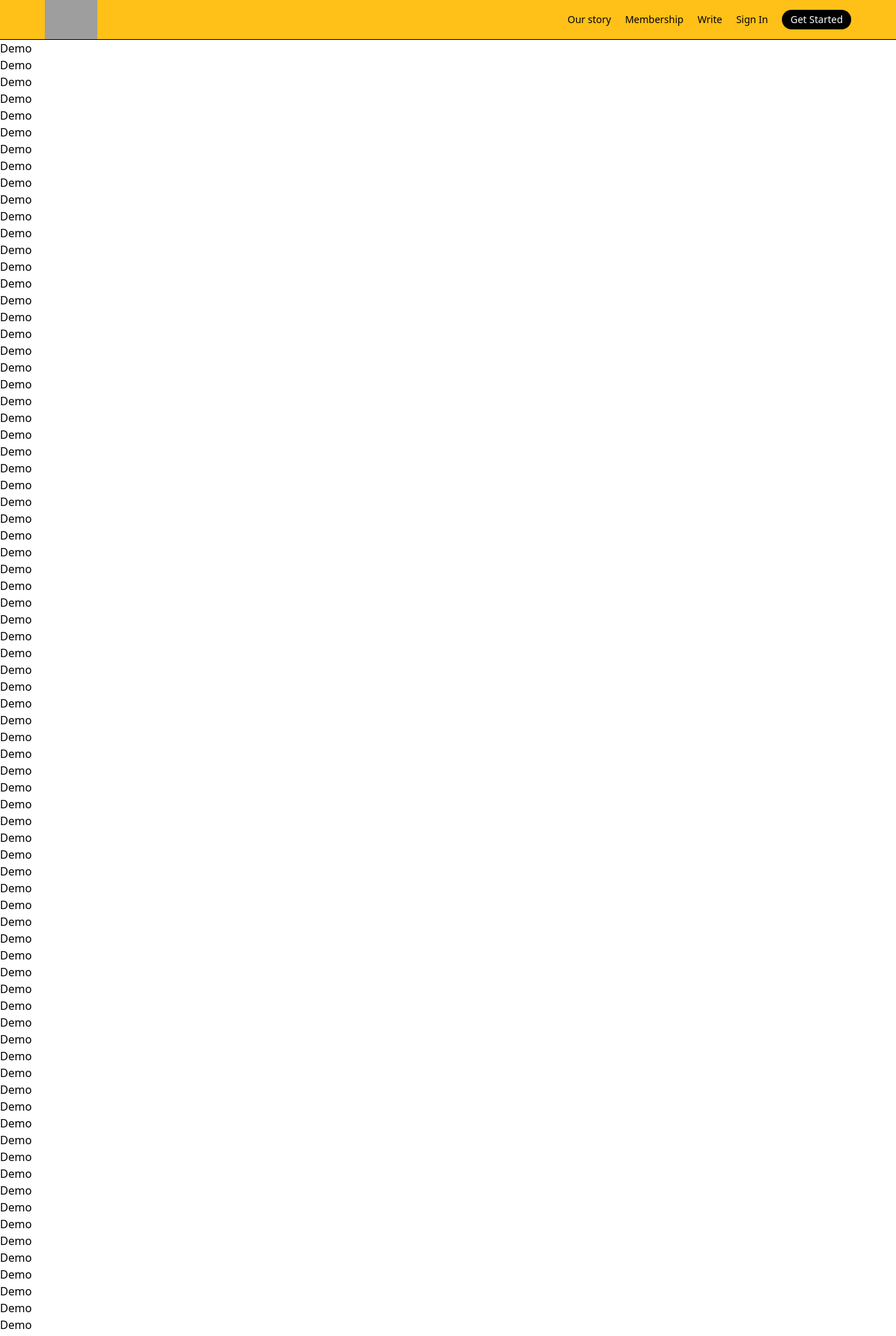
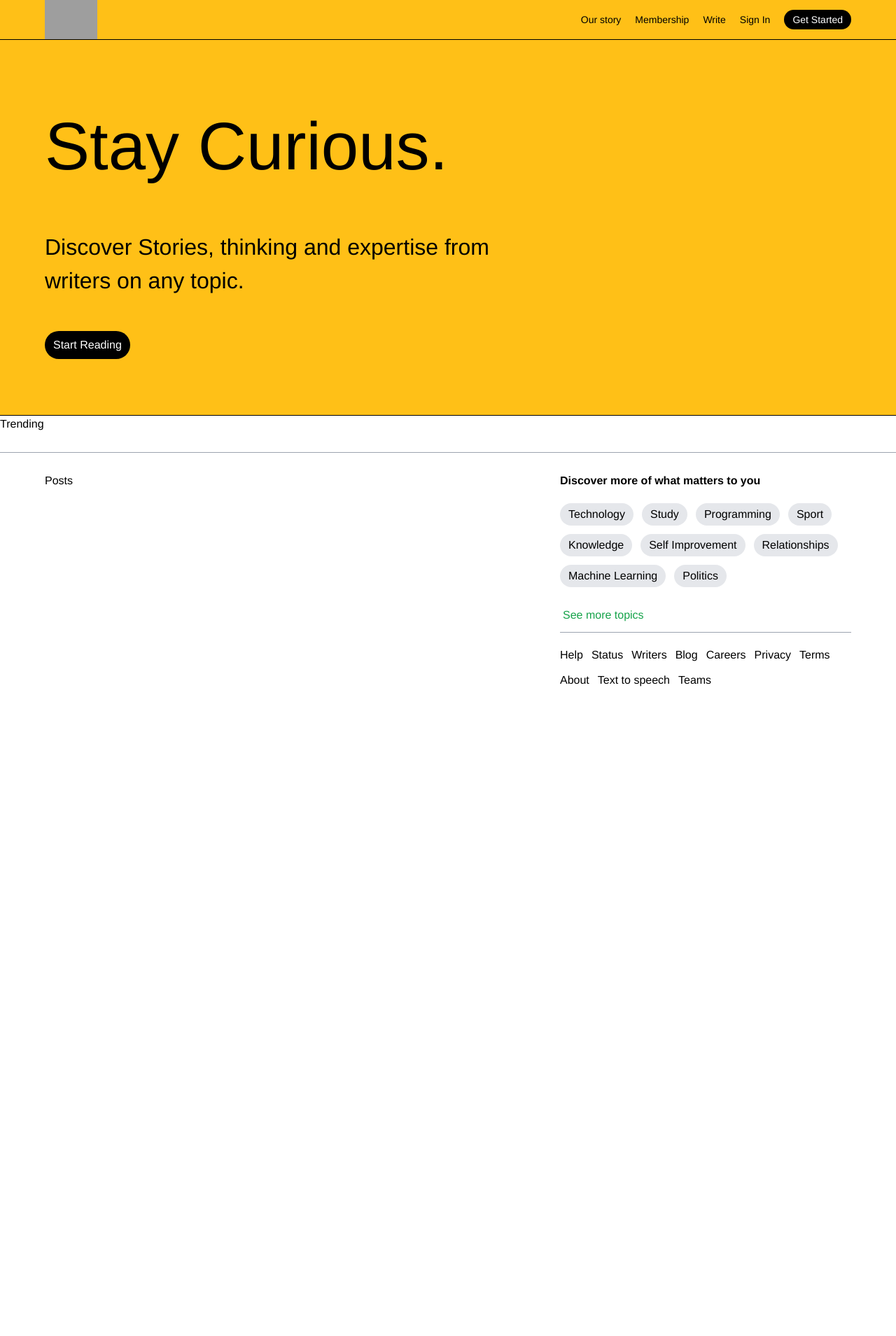
Before and after one commit to HarshilDoshi153/medium-clone-posts, a React (Vite) app: page /demo in a window 1280 px wide. Shown: the top 1909 px of the page at 70% size. After the commit the page ends 1020 px from the top, so only its background shows below. Built offline with nearby package versions, Linux system fonts and the light colour scheme; grey boxes are pictures that could not be loaded.

Commit message:
Banner is added and design the discover page

```diff
--- a/src/App.jsx
+++ b/src/App.jsx
@@ -1,17 +1,18 @@
-import { Route, Routes } from "react-router-dom"
+import { Navigate, Route, Routes } from "react-router-dom"
 import Home from "./components/Home/Home"
 import Demo from "./components/Demo/Demo"
 import DemoHeader from "./components/Demo/DemoHeader";
 import HomeHeader from "./components/Home/HomeHeader";
 
 function App() {
-const auth = false;
+const currentUser = false;
   return (
     <>
-      {auth ? <HomeHeader/> : <DemoHeader/>}
+      {currentUser ? <HomeHeader/> : <DemoHeader/>}
       <Routes>
-        <Route path="/" element={<Home/>}/>
-        <Route path="/demo" element={<Demo/>}/>
+        {currentUser && <Route path="/" element={<Home/>}/>}
+        {!currentUser && <Route path="/demo" element={<Demo/>}/>}
+        <Route path="*" element={<Navigate to={currentUser ? "/" : "/demo"}/>}/>
       </Routes>
     </>
   )
--- a/src/components/Demo/Auth/Auth.jsx
+++ b/src/components/Demo/Auth/Auth.jsx
@@ -15,7 +15,7 @@ const Auth = ({modal, setModal}) => {
 
     return (
         <Modal modal={modal} setModal={setModal} hidden={hidden}>
-            <section className={`z-50 fixed top-0 bottom-0 left-0 md:left-[10rem] bg-white right-0 md:right-[10rem] flex justify-center py-24 overflow-auto shadows ${hidden} transition-all duration-500`}>
+            <section className={` border z-50 fixed top-0 bottom-0 left-0 md:left-[10rem] bg-white right-0 md:right-[10rem] flex justify-center py-24 overflow-auto shadows ${hidden} transition-all duration-500`}>
                 <button onClick={()=> setModal(false)} className='absolute top-8 right-8 text-2xl hover:opacity-50'><LiaTimesSolid /></button>
                 <div className='flex flex-col items-center gap-[3rem]'>
                     {signReq === "" ? (
--- /dev/null
+++ b/src/components/Demo/Banner.jsx
@@ -0,0 +1,17 @@
+import React from 'react'
+
+const Banner = () => {
+    return (
+        <>
+            <div className='bg-banner border-b border-black'>
+                <div className='size py-[5rem] flex flex-col items-start gap-[3rem] font-normal'>
+                    <h1 className=' text-[3rem] sm:text-[4rem] md:text-[6rem] font-normal'>Stay Curious.</h1>
+                    <h3 className=' text-[2rem] sm:text-[4rem] md:text-[2rem] font-normal'>Discover Stories, thinking and expertise from <br /> writers on any topic.</h3>
+                    <button className={` bg-black text-white text-[1rem] rounded-full px-3 p-2 font-normal`}>Start Reading</button>
+                </div>
+            </div>
+        </>
+    )
+}
+
+export default Banner
--- /dev/null
+++ b/src/components/Demo/Components/Discover.jsx
@@ -0,0 +1,30 @@
+import React, { useState } from 'react'
+import { discover, discoverActions } from '../../../data.js';
+
+const Discover = () => {
+    const [activeButtons, setActiveButtons] = useState(Array(discover.length).fill(false));
+
+    const handleToggle = (index) => {
+        // Toggle the background color for the clicked button
+        const updatedButtons = [...activeButtons];
+        updatedButtons[index] = !updatedButtons[index];
+        setActiveButtons(updatedButtons);
+    };
+    return (
+        <div className='sticky top-[6rem]'>
+            <div className='border-b border-gray-400 pb-3'>
+                <h2 className='font-bold'>Discover more of what matters to you</h2>
+                <div className='my-2 flex items-center gap-3 flex-wrap pt-3 text-black'>
+                    {discover.map((item, i) => (<button onClick={() => handleToggle(i)} key={i} className={`py-1 px-3 rounded-full ${activeButtons[i] ? 'bg-green-600 text-gray-100' : 'bg-gray-200'
+                        } transition-all duration-300`}>{item}</button>))}
+                </div>
+                <button className='px-1 pt-5 font-light text-green-600 hover:text-green-700'>See more topics</button>
+            </div>
+            <div className='my-2 flex items-center gap-3 flex-wrap pt-3 text-black'>
+                {discoverActions.map((item,i) => (<button key={i} >{item}</button>))}
+            </div>
+        </div>
+    )
+}
+
+export default Discover
--- /dev/null
+++ b/src/components/Demo/Components/Posts.jsx
@@ -0,0 +1,11 @@
+import React from 'react'
+
+const Posts = () => {
+  return (
+    <div>
+      Posts
+    </div>
+  )
+}
+
+export default Posts
--- a/src/components/Demo/Demo.jsx
+++ b/src/components/Demo/Demo.jsx
@@ -1,88 +1,21 @@
 import React from 'react'
-
+import Banner from './Banner'
+import Posts from './Components/Posts'
+import Trending from './Trending'
+import Discover from './Components/Discover'
 const Demo = () => {
   return (
     <>
-      <div>Demo</div>
-      <div>Demo</div>
-      <div>Demo</div>
-      <div>Demo</div>
-      <div>Demo</div>
-      <div>Demo</div>
-      <div>Demo</div>
-      <div>Demo</div>
-      <div>Demo</div>
-      <div>Demo</div>
-      <div>Demo</div>
-      <div>Demo</div>
-      <div>Demo</div>
-      <div>Demo</div>
-      <div>Demo</div>
-      <div>Demo</div>
-      <div>Demo</div>
-      <div>Demo</div>
-      <div>Demo</div>
-      <div>Demo</div>
-      <div>Demo</div>
-      <div>Demo</div>
-      <div>Demo</div>
-      <div>Demo</div>
-      <div>Demo</div>
-      <div>Demo</div>
-      <div>Demo</div>
-      <div>Demo</div>
-      <div>Demo</div>
-      <div>Demo</div>
-      <div>Demo</div>
-      <div>Demo</div>
-      <div>Demo</div>
-      <div>Demo</div>
-      <div>Demo</div>
-      <div>Demo</div>
-      <div>Demo</div>
-      <div>Demo</div>
-      <div>Demo</div>
-      <div>Demo</div>
-      <div>Demo</div>
-      <div>Demo</div>
-      <div>Demo</div>
-      <div>Demo</div>
-      <div>Demo</div>
-      <div>Demo</div>
-      <div>Demo</div>
-      <div>Demo</div>
-      <div>Demo</div>
-      <div>Demo</div>
-      <div>Demo</div>
-      <div>Demo</div>
-      <div>Demo</div>
-      <div>Demo</div>
-      <div>Demo</div>
-      <div>Demo</div>
-      <div>Demo</div>
-      <div>Demo</div>
-      <div>Demo</div>
-      <div>Demo</div>
-      <div>Demo</div>
-      <div>Demo</div>
-      <div>Demo</div>
-      <div>Demo</div>
-      <div>Demo</div>
-      <div>Demo</div>
-      <div>Demo</div>
-      <div>Demo</div>
-      <div>Demo</div>
-      <div>Demo</div>
-      <div>Demo</div>
-      <div>Demo</div>
-      <div>Demo</div>
-      <div>Demo</div>
-      <div>Demo</div>
-      <div>Demo</div>
-      <div>Demo</div>
-      <div>Demo</div>
-      <div>Demo</div>
-      <div>Demo</div>
+      <Banner />
+      <Trending />
+      <div className='size py-7 flex flex-col-reverse md:flex-row gap-[7rem]'>
+        <div className='flex-[1.5]'>
+          <Posts />
+        </div>
+        <div className='flex-[1] h-full relative'>
+          <Discover />
+        </div>
+      </div>
     </>
   )
 }
--- a/src/components/Demo/DemoHeader.jsx
+++ b/src/components/Demo/DemoHeader.jsx
@@ -14,7 +14,7 @@ const DemoHeader = () => {
     window.addEventListener("scroll", scrollMe);
   },[])
   return (
-    <header className={`border-b border-black sticky top-0 z-50 ${isActive ? "bg-white" : "bg-banner"} transition-all duration-500`}>
+    <header className={`border-b border-black sticky top-0 z-50 ${isActive ? "bg-white" : "bg-banner"} transition-all duration-500 `}>
       <div className='size h-70px flex items-center justify-between'>
         <Link to={"/"}>
             <img src="http://miro.medium.com/v2/resize:fit:8978/1*s986xIGqhfsN8U--09_AdA.png" className='h-[3.5rem]' alt="logo" />
--- /dev/null
+++ b/src/components/Demo/Trending.jsx
@@ -0,0 +1,11 @@
+import React from 'react'
+
+const Trending = () => {
+  return (
+    <div className='border-b border-gray-400 pb-7'>
+      Trending
+    </div>
+  )
+}
+
+export default Trending
--- a/src/index.css
+++ b/src/index.css
@@ -9,3 +9,7 @@
 .size{
   @apply w-[95%] md:w-[90%] mx-auto;
 }
+
+body{
+  @apply font-texts
+}
```
Also changed, not shown: src/components/Demo/Components/Comments.jsx (added).
